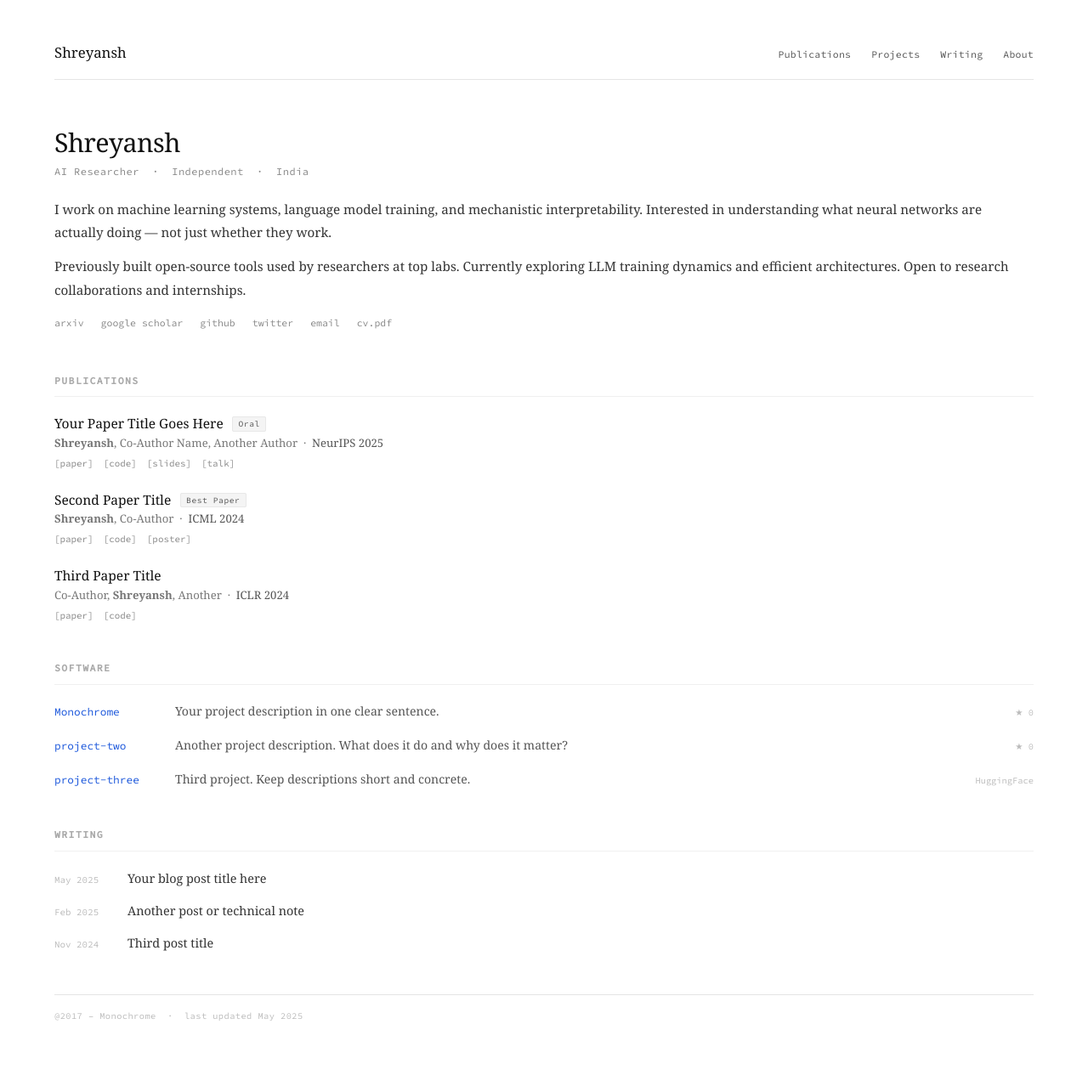
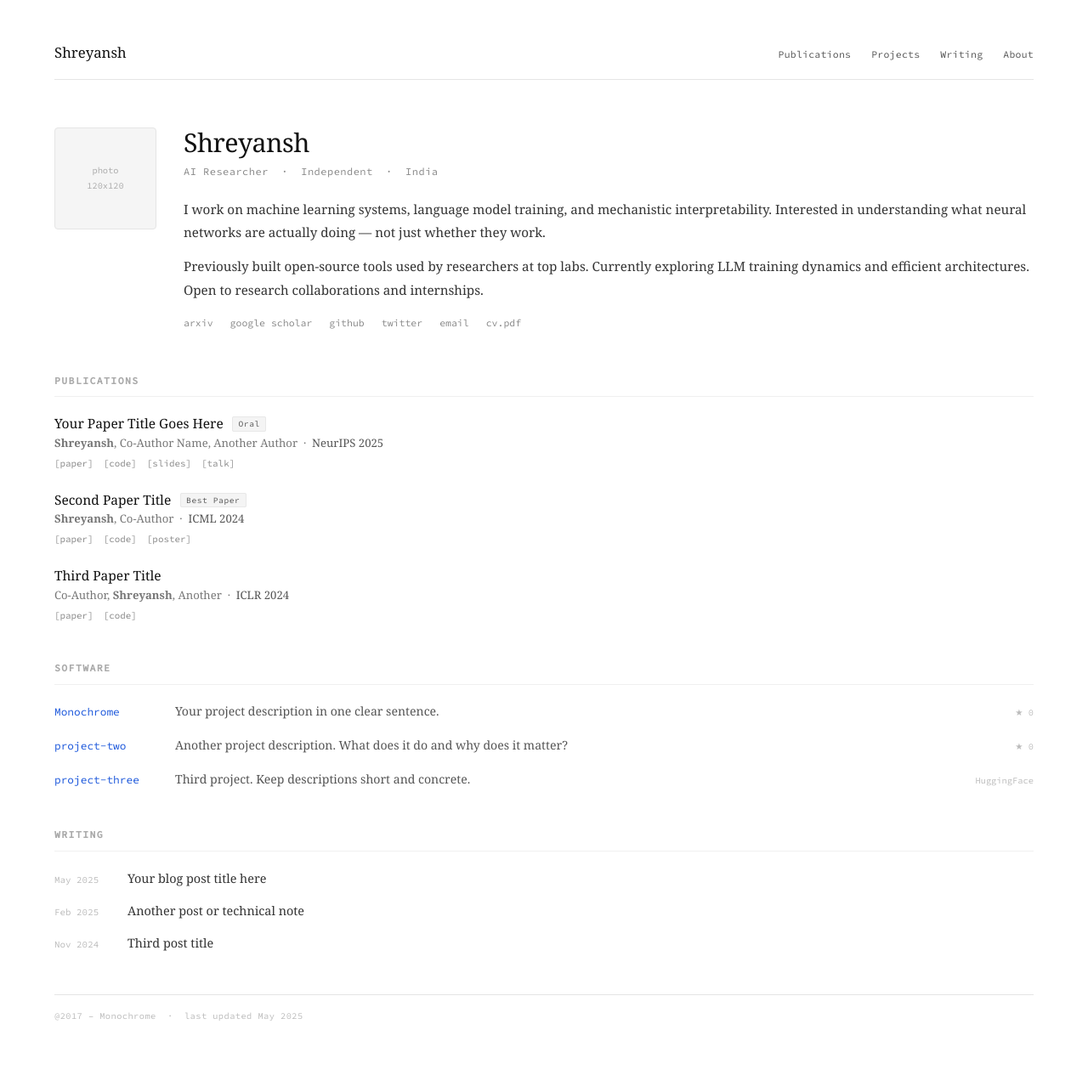
Before and after one commit to shrrynsh/shrrynsh.github.io, a Jekyll site: the page index.html, which Jekyll copies as it is, in a window 1280 px wide. Shown: the whole page at 85% size. Built offline with Jekyll 4.4.1, drawn with Linux system fonts in a browser that asks for light colours.

Commit message:
Add photo placeholder

```diff
--- a/index.html
+++ b/index.html
@@ -77,6 +77,37 @@
 		/* ── INTRO ── */
 		.intro {
 			margin-bottom: 3rem;
+			display: flex;
+			gap: 2rem;
+			align-items: flex-start;
+		}
+
+		.headshot {
+			width: 120px;
+			height: 120px;
+			border-radius: 4px;
+			background-color: #f5f5f5;
+			border: 1px solid #e5e5e5;
+			display: flex;
+			align-items: center;
+			justify-content: center;
+			color: #aaa;
+			font-family: 'Source Code Pro', monospace;
+			font-size: 0.65rem;
+			text-align: center;
+			padding: 10px;
+			flex-shrink: 0;
+			overflow: hidden;
+		}
+
+		.headshot img {
+			width: 100%;
+			height: 100%;
+			object-fit: cover;
+		}
+
+		.intro-text {
+			flex-grow: 1;
 		}
 
 		h1 {
@@ -272,7 +303,12 @@
 		/* ── RESPONSIVE ── */
 		@media (max-width: 540px) {
 			body {
-				padding: 2rem 1rem 4rem;
+				padding: 2rem 1.5rem 4rem;
+			}
+
+			.intro {
+				flex-direction: column;
+				gap: 1.5rem;
 			}
 
 			nav {
@@ -305,6 +341,11 @@
 
 	<!-- ── INTRO ── -->
 	<div class="intro" id="about">
+		<div class="headshot">
+			<!-- Replace this absolute path placeholder with your actual photo path, e.g., <img src="/img/headshot.jpg" alt="Shreyansh" /> -->
+			photo<br>120x120
+		</div>
+		<div class="intro-text">
 			<h1>Shreyansh</h1>
 			<div class="subtitle">AI Researcher &nbsp;·&nbsp; Independent &nbsp;·&nbsp; India</div>
 			<div class="bio">
@@ -325,6 +366,7 @@
 				<a href="https://twitter.com/">twitter</a>
 				<a href="mailto:your@email.com">email</a>
 				<a href="/cv.pdf">cv.pdf</a>
+			</div>
 		</div>
 	</div>
 
```
Lines whose indentation alone changed are shown as unchanged.
